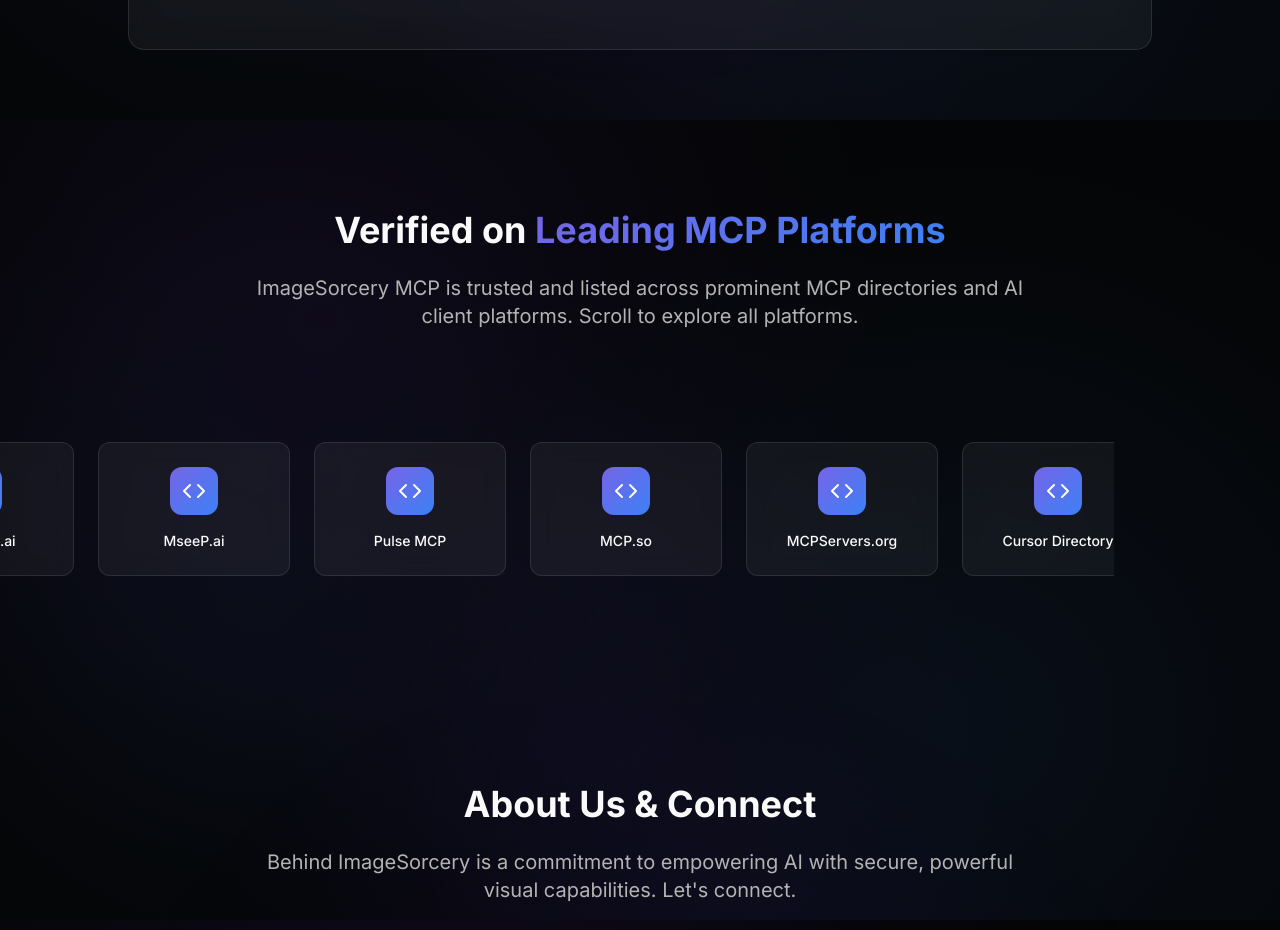
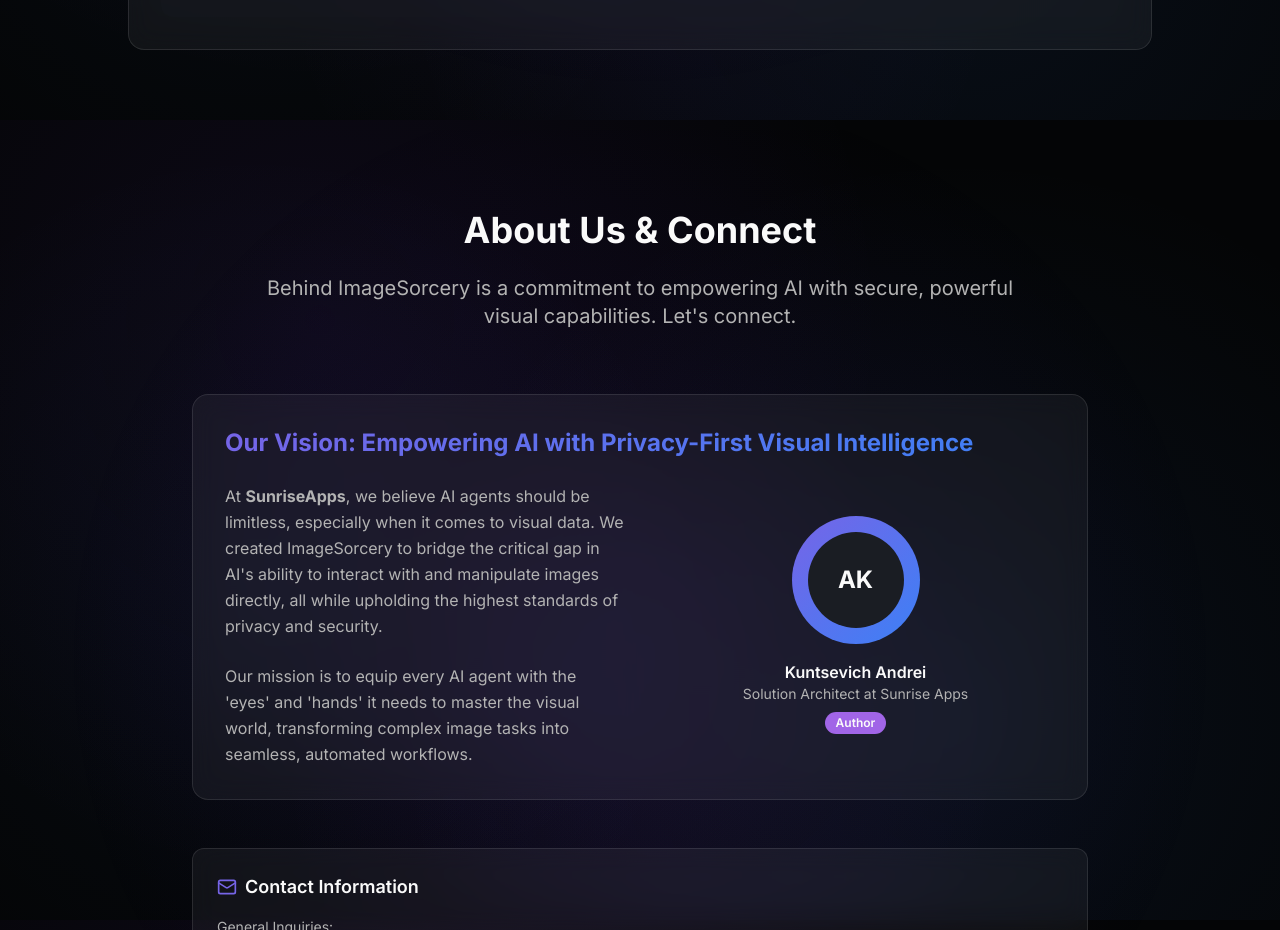
Before and after one commit to sunriseapps/imagesorcery-site, a React (Vite) app: page / in a window 1280 px wide. Shown: the part 7880-8810 px from the top of the page. Built offline with nearby package versions, Linux system fonts and the light colour scheme.

Commit message:
Remove PlatformsSection
Remove the PlatformsSection component and its usage from the Index page.

```diff
--- a/src/components/Header.tsx
+++ b/src/components/Header.tsx
@@ -48,12 +48,6 @@ const Header = () => {
                 Getting Started
               </button>
               <button
-                onClick={() => scrollToSection('platforms')}
-                className="text-muted-foreground hover:text-foreground transition-colors"
-              >
-                Platforms
-              </button>
-              <button
                 onClick={() => scrollToSection('contact')}
                 className="text-muted-foreground hover:text-foreground transition-colors"
               >
--- a/src/components/sections/PlatformsSection.tsx
+++ /dev/null
@@ -1,55 +0,0 @@
-
-import React from 'react';
-import { Code } from 'lucide-react';
-
-const PlatformsSection = () => {
-  const platforms = [
-    { name: 'Smithery.ai', url: 'https://smithery.ai/server/@sunriseapps/imagesorcery-mcp' },
-    { name: 'MseeP.ai', url: 'https://mseep.ai/app/sunriseapps-imagesorcery-mcp' },
-    { name: 'Pulse MCP', url: 'https://www.pulsemcp.com/servers/sunriseapps-imagesorcery' },
-    { name: 'MCP.so', url: 'https://mcp.so/server/imagesorcery-mcp' },
-    { name: 'MCPServers.org', url: 'https://mcpservers.org/servers/sunriseapps/imagesorcery-mcp' },
-    { name: 'Cursor Directory', url: 'https://cursor.directory/mcp/imagesorcery-mcp' }
-  ];
-
-  // Дублируем платформы для бесконечной прокрутки
-  const duplicatedPlatforms = [...platforms, ...platforms];
-
-  return (
-    <section id="platforms" className="py-20 relative z-10 overflow-hidden">
-      <div className="container mx-auto px-6">
-        <div className="text-center mb-16">
-          <h2 className="text-3xl md:text-4xl font-bold mb-6">
-            Verified on <span className="text-gradient">Leading MCP Platforms</span>
-          </h2>
-          <p className="text-xl text-muted-foreground max-w-3xl mx-auto">
-            ImageSorcery MCP is trusted and listed across prominent MCP directories and AI client platforms. Scroll to explore all platforms.
-          </p>
-        </div>
-
-        {/* Контейнер для платформ с увеличенным padding и overflow visible */}
-        <div className="relative overflow-visible py-12">
-          {/* Скроллируемый контейнер */}
-          <div className="flex space-x-6 overflow-x-auto scrollbar-none animate-scroll-x hover:animation-play-state-paused">
-            {duplicatedPlatforms.map((platform, index) => (
-              <a
-                key={index}
-                href={platform.url}
-                target="_blank"
-                rel="noopener noreferrer"
-                className="glass-card p-6 rounded-xl hover-glow transition-all duration-300 hover:scale-105 text-center flex-shrink-0 w-48 hover:z-10 relative"
-              >
-                <div className="w-12 h-12 bg-gradient-primary rounded-lg mx-auto mb-4 flex items-center justify-center">
-                  <Code className="w-6 h-6 text-white" />
-                </div>
-                <p className="text-sm font-medium text-center">{platform.name}</p>
-              </a>
-            ))}
-          </div>
-        </div>
-      </div>
-    </section>
-  );
-};
-
-export default PlatformsSection;
--- a/src/pages/Index.tsx
+++ b/src/pages/Index.tsx
@@ -6,7 +6,6 @@ import HeroSection from '@/components/sections/HeroSection';
 import VideoSection from '@/components/sections/VideoSection';
 import FeaturesSection from '@/components/sections/FeaturesSection';
 import GettingStartedSection from '@/components/sections/GettingStartedSection';
-import PlatformsSection from '@/components/sections/PlatformsSection';
 import AboutSection from '@/components/sections/AboutSection';
 import FooterSection from '@/components/sections/FooterSection';
 
@@ -30,7 +29,6 @@ const Index = () => {
       <VideoSection />
       <FeaturesSection />
       <GettingStartedSection copiedStates={copiedStates} onCopy={handleCopy} />
-      <PlatformsSection />
       <AboutSection />
       <FooterSection />
     </div>
```
